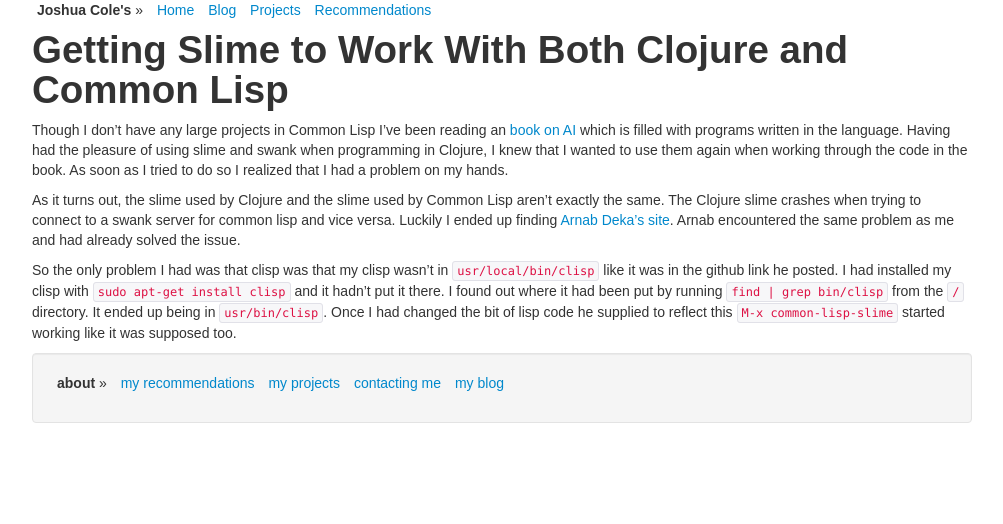
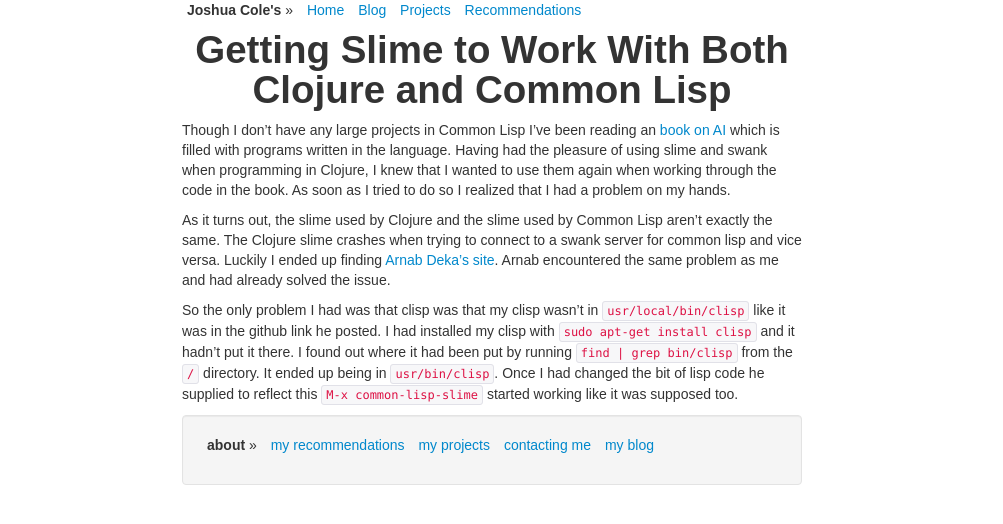
Before and after one commit to jColeChanged/jColeChanged.github.io, a Jekyll site: the page built from _posts/2012-06-17-getting-slime-to-work-with-both-clojure-and-common-lisp.html, in a window 1280 px wide. Shown: the top 524 px of the page, without its empty margins (138-1141 px from the left). Built offline with Jekyll 4.4.1, drawn with Linux system fonts in a browser that asks for light colours; Markdown is read by kramdown in place of the engine named in the settings.

Commit message:
Updated layout.

```diff
--- a/_layouts/default.html
+++ b/_layouts/default.html
@@ -18,11 +18,14 @@
 		body {font-family: "Droid Sans", "Arial";}
 		.date {font-family: "Droid Sans Mono", "Consolas";}
     img {display: block;}
+    .title {text-align: center;}
+
 }
 	</style>
 </head>
 <body>
-	<div class="container">
+	<div class="row">
+    <div class="offset4 span8">
     <header>
       <ul class="inline">
         <li><strong>Joshua Cole's</strong> &raquo;</li>
@@ -48,6 +51,7 @@
 			<script type="text/javascript">/*<![CDATA[*/ window.olark||(function(k){var g=window,j=document,a=g.location.protocol=="https:"?"https:":"http:",i=k.name,b="load",h="addEventListener";(function(){g[i]=function(){(c.s=c.s||[]).push(arguments)};var c=g[i]._={},f=k.methods.length;while(f--){(function(l){g[i][l]=function(){g[i]("call",l,arguments)}})(k.methods[f])}c.l=k.loader;c.i=arguments.callee;c.p={0:+new Date};c.P=function(l){c.p[l]=new Date-c.p[0]};function e(){c.P(b);g[i](b)}g[h]?g[h](b,e,false):g.attachEvent("on"+b,e);c.P(1);var d=j.createElement("script"),m=document.getElementsByTagName("script")[0];d.type="text/javascript";d.async=true;d.src=a+"//"+c.l;m.parentNode.insertBefore(d,m);c.P(2)})()})({loader:(function(a){return "static.olark.com/jsclient/loader1.js?ts="+(a?a[1]:(+new Date))})(document.cookie.match(/olarkld=([0-9]+)/)),name:"olark",methods:["configure","extend","declare","identify"]}); olark.identify('5923-676-10-4978');/*]]>*/</script>
 		<footer>
 	</div>
+  </div>
 	<script src="http://code.jquery.com/jquery.js"></script>
 	<script src="/js/bootstrap.min.js"></script>
   <script type="text/javascript">
--- a/_layouts/post.html
+++ b/_layouts/post.html
@@ -2,6 +2,6 @@
 layout: default
 ---
 <article>
-  <h1>{{ page.title}}</h1>
+  <h1 class="title">{{ page.title}}</h1>
 	{{ content }}
 </article>
```
Also changed, not shown: 9 other files.
